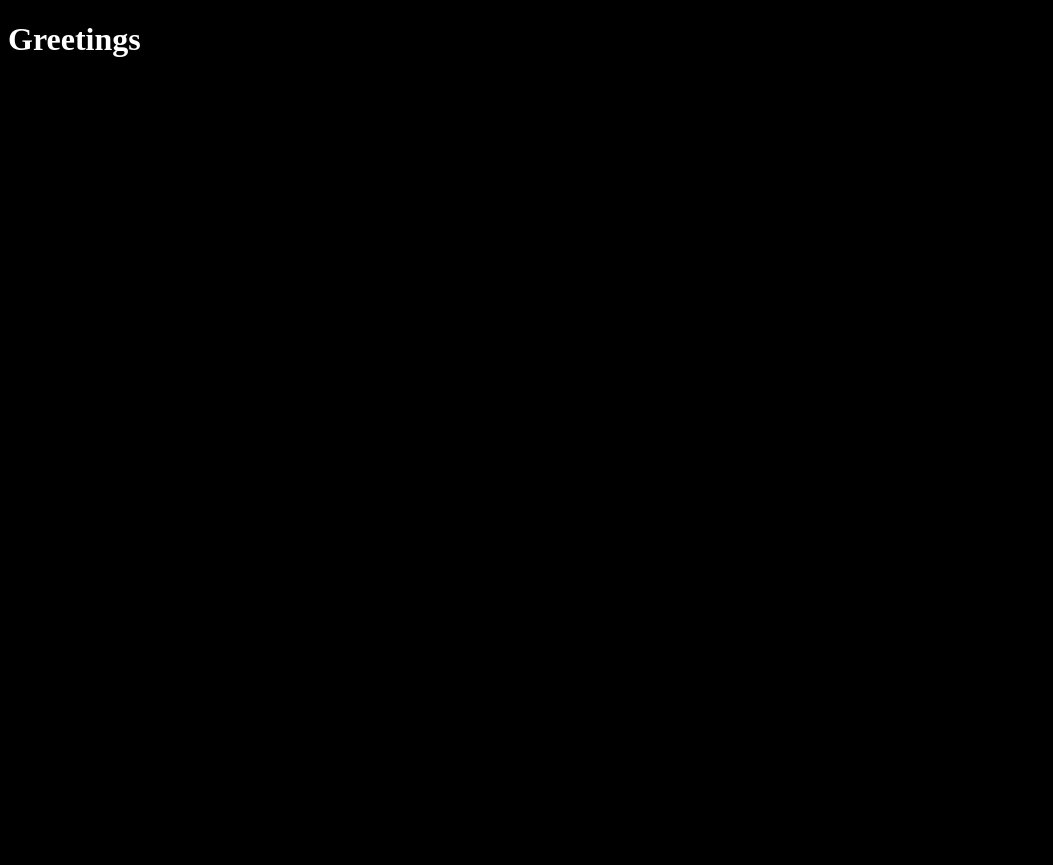
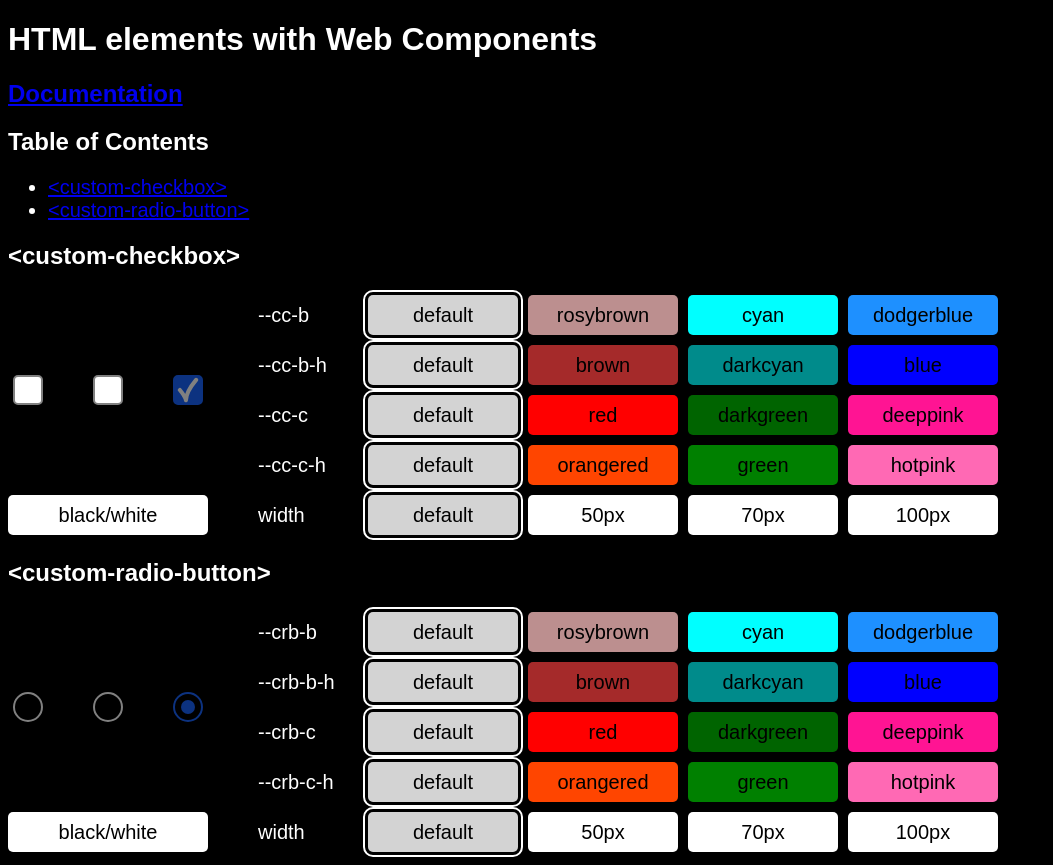
Before and after one commit to TaurBaLaur/HTML-elements-with-Web-Components, a plain HTML site: page index.html in a window 1280 px wide. Shown: the whole page, without its empty margins (0-1053 px from the left). Before the commit the page ends 800 px from the top, so only its background shows below. Drawn offline with Linux system fonts and the light colour scheme.

Commit message:
Update index.html

```diff
--- a/index.html
+++ b/index.html
@@ -5,13 +5,235 @@
     <meta name="viewport" content="width=device-width, initial-scale=1.0">
     <title>HTML elements with Web Components</title>
 	<style>
+		*{
+			font-family: Arial, Helvetica, sans-serif;
+		}
+
 		body{
 			background-color: black;
 			color: white;
 		}
+
+		li{
+			font-size: 20px;
+		}
+
+		.super-container{
+			display: grid;
+			grid-template-columns: 200px 1fr;
+			column-gap: 50px;
+		}
+
+		.left-container{
+			display: grid;
+			grid-template-rows: 200px 50px;
+			align-items: center;
+		}
+		.elements-container{
+			display: grid;
+			grid-template-columns: 40px 1fr 40px;
+			width: 200px;
+			height: 200px;
+			justify-items: center;
+			align-items: center;
+			border-radius: 5px;
+		}
+
+		.right-container{
+			display: grid;
+			grid-template-rows: repeat(5, 1fr);
+			height: 250px;
+		}
+
+		.row{
+			display: grid;
+			grid-template-columns: 100px repeat(4, 150px);
+			column-gap: 10px;
+			font-size: 20px;
+			align-items: center;
+		}
+
+		.text{
+			line-height: 20px;
+			padding: 10px 0;
+		}
+
+		button{
+			line-height: 20px;
+			font-size: 20px;
+			border: none;
+			background-color: white;
+			border-radius: 5px;
+			padding: 10px 20px;
+			cursor: pointer;
+		}
+
+		.bg{
+			background-color: white;
+		}
+
+		.selected-option{
+			outline: 2px solid white;
+			outline-offset: 3px;
+		}
 	</style>
+	<script defer src="https://taurbalaur.github.io/HTML-elements-with-Web-Components/custom-checkbox/custom-checkbox-script.min.js"></script>
+	<script defer src="https://taurbalaur.github.io/HTML-elements-with-Web-Components/custom-radio-button/custom-radio-button-script.min.js"></script>
 </head>
 <body>
-	<h1>Greetings</h1>
+	<h1>HTML elements with Web Components</h1>
+	<h2><a target="_blank" href="https://github.com/TaurBaLaur/HTML-elements-with-Web-Components/tree/main">Documentation</a></h2>
+	<h2>Table of Contents</h2>
+	<ul>
+		<li>
+			<a href="#cc"><code>&lt;custom-checkbox&gt;</code></a>
+		</li>
+		<li>
+			<a href="#crb"><code>&lt;custom-radio-button&gt;</code></a>
+		</li>
+	</ul>
+	<h2 id="cc">
+		<code>&lt;custom-checkbox&gt;</code>
+	</h2>
+	<div class="super-container">
+		<div class="left-container">
+			<div class="elements-container">
+				<custom-checkbox></custom-checkbox>
+				<custom-checkbox></custom-checkbox>
+				<custom-checkbox checked disabled></custom-checkbox>
+			</div>
+			<button class="bw">black/white</button>
+		</div>
+		<div class="right-container">
+			<div class="row">
+				<div class="text">--cc-b</div>
+				<button>default</button>
+				<button>rosybrown</button>
+				<button>cyan</button>
+				<button>dodgerblue</button>
+			</div>
+			<div class="row">
+				<div class="text">--cc-b-h</div>
+				<button>default</button>
+				<button>brown</button>
+				<button>darkcyan</button>
+				<button>blue</button>
+			</div>
+			<div class="row">
+				<div class="text">--cc-c</div>
+				<button>default</button>
+				<button>red</button>
+				<button>darkgreen</button>
+				<button>deeppink</button>
+			</div>
+			<div class="row">
+				<div class="text">--cc-c-h</div>
+				<button>default</button>
+				<button>orangered</button>
+				<button>green</button>
+				<button>hotpink</button>
+			</div>
+			<div class="row">
+				<div class="text">width</div>
+				<button>default</button>
+				<button>50px</button>
+				<button>70px</button>
+				<button>100px</button>
+			</div>
+		</div>
+	</div>
+
+	<h2 id="crb">
+		<code>&lt;custom-radio-button&gt;</code>
+	</h2>
+	<div class="super-container">
+		<div class="left-container">
+			<div class="elements-container">
+				<custom-radio-button></custom-radio-button>
+				<custom-radio-button></custom-radio-button>
+				<custom-radio-button checked disabled></custom-radio-button>
+			</div>
+			<button class="bw">black/white</button>
+		</div>
+		<div class="right-container">
+			<div class="row">
+				<div class="text">--crb-b</div>
+				<button>default</button>
+				<button>rosybrown</button>
+				<button>cyan</button>
+				<button>dodgerblue</button>
+			</div>
+			<div class="row">
+				<div class="text">--crb-b-h</div>
+				<button>default</button>
+				<button>brown</button>
+				<button>darkcyan</button>
+				<button>blue</button>
+			</div>
+			<div class="row">
+				<div class="text">--crb-c</div>
+				<button>default</button>
+				<button>red</button>
+				<button>darkgreen</button>
+				<button>deeppink</button>
+			</div>
+			<div class="row">
+				<div class="text">--crb-c-h</div>
+				<button>default</button>
+				<button>orangered</button>
+				<button>green</button>
+				<button>hotpink</button>
+			</div>
+			<div class="row">
+				<div class="text">width</div>
+				<button>default</button>
+				<button>50px</button>
+				<button>70px</button>
+				<button>100px</button>
+			</div>
+		</div>
+	</div>
+	<script>
+		function setStyles(button){
+			let val = '';
+			const prop = button.parentElement.firstElementChild.innerText;
+			const element = button.parentElement.parentElement.previousElementSibling.firstElementChild.firstElementChild.nextElementSibling;
+			if(button.innerText!=='default'){
+				val = button.innerText;
+			}
+			element.style.setProperty(prop, val);
+		}
+
+		document.querySelectorAll('button:not(.bw)').forEach((button)=>{
+			button.addEventListener('click',(event)=>{
+				const row = event.target.parentElement;
+				if(row.selected){
+					row.selected.classList.remove('selected-option');
+				}
+				event.target.classList.add('selected-option');
+				row.selected = event.target;
+			});
+			if(button.innerText!=='default'){
+				button.style.backgroundColor = button.innerText;
+			}else{
+				button.style.backgroundColor = 'lightgrey';
+			}
+			button.addEventListener('click',(event)=>{
+				setStyles(event.target);
+			});
+		})
+		document.querySelectorAll('.bw').forEach((button)=>{
+			button.addEventListener('click',(event)=>{
+				event.target.previousElementSibling.classList.toggle('bg');
+			});
+		})
+
+		window.addEventListener('load',()=>{
+			document.querySelectorAll('.row').forEach((row)=>{
+				row.firstElementChild.nextElementSibling.classList.add('selected-option');
+				row.selected = row.firstElementChild.nextElementSibling;
+			});
+		});
+	</script>
 </body>
 </html>
```
